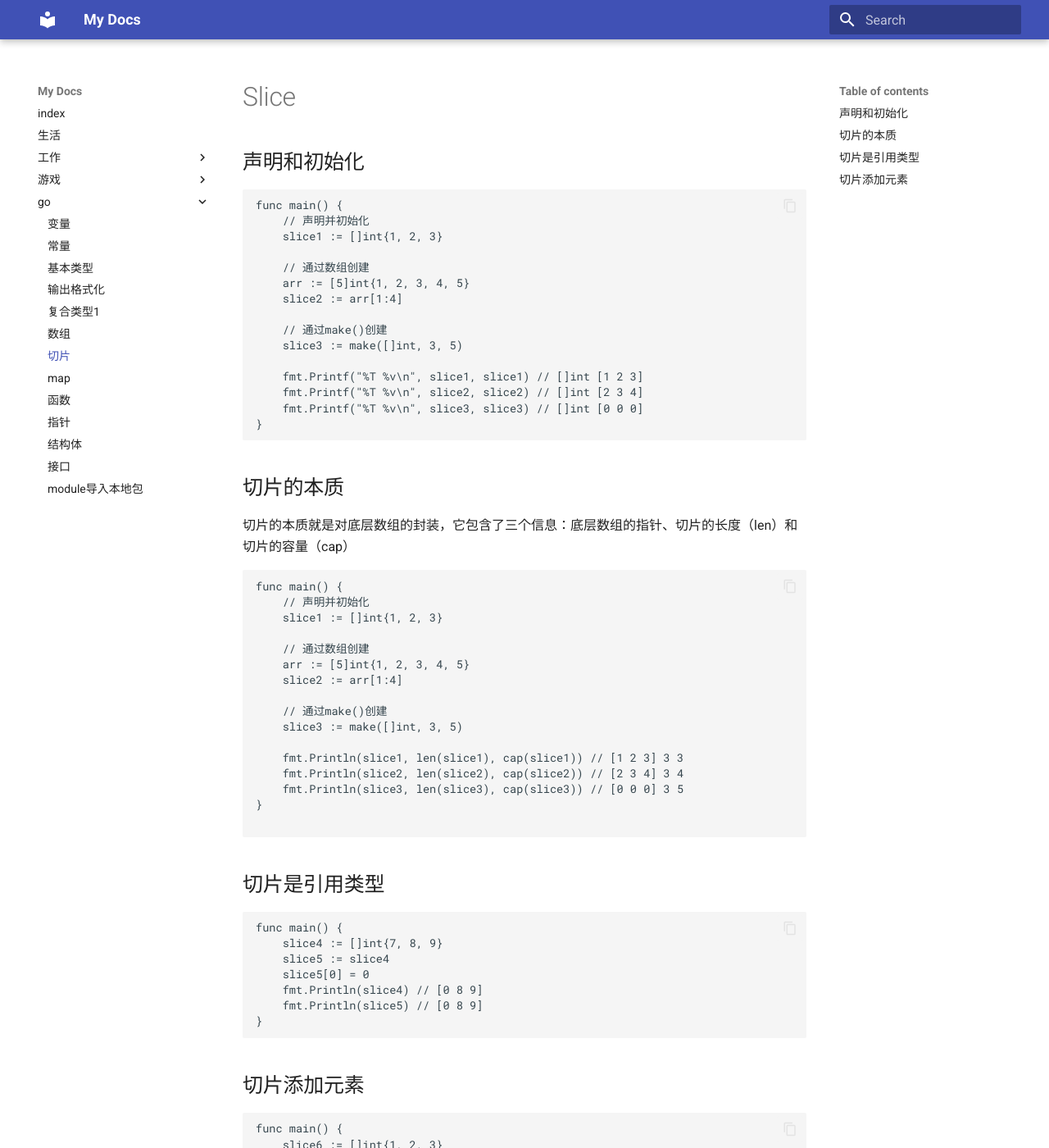
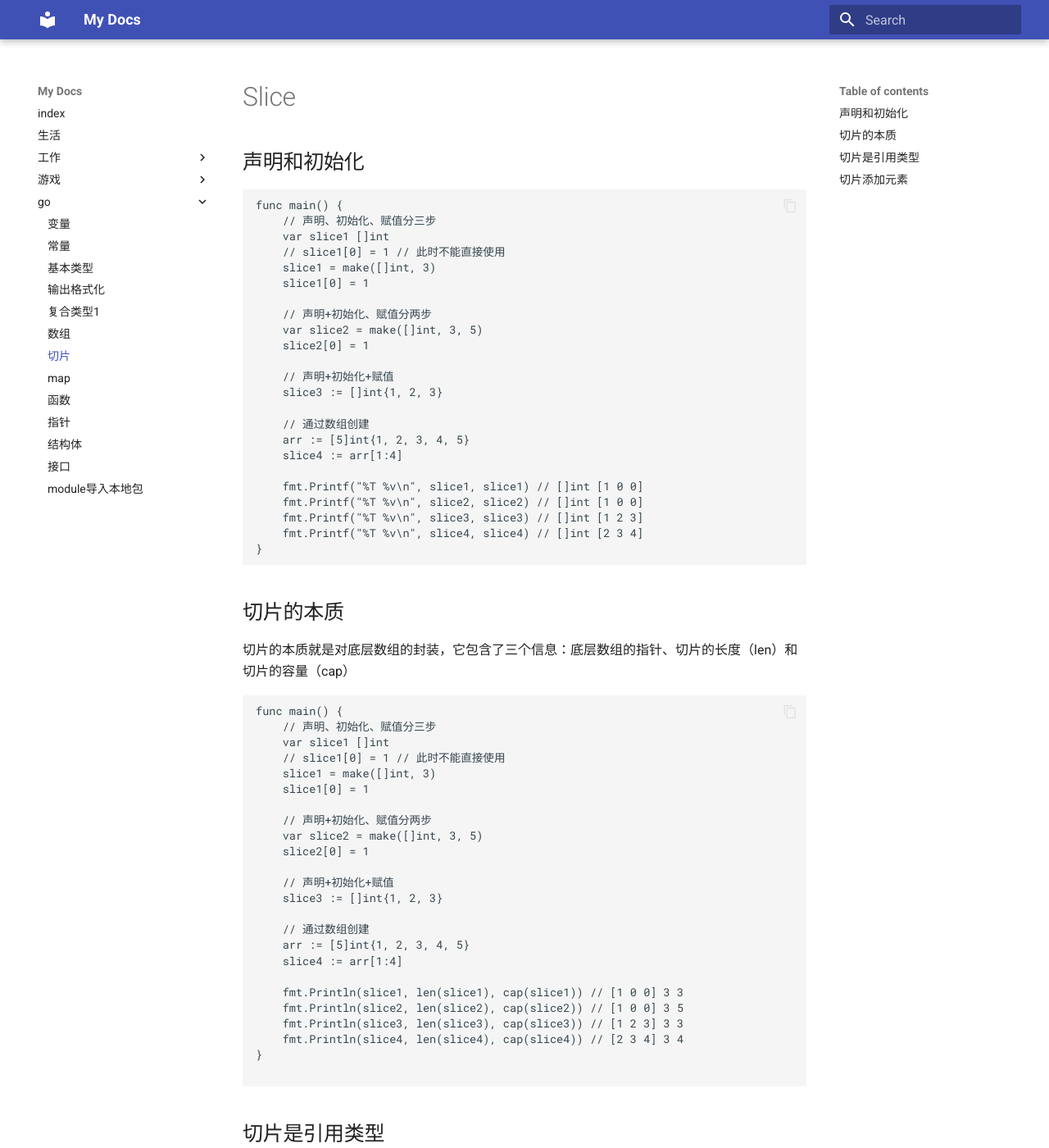
Before and after one commit to hjfeng1988/my-site, an MkDocs documentation site: the page built from docs/go/slice.md, in a window 1280 px wide and 1400 px high. Shown: the whole window at 82% size. Built offline with MkDocs 1.6.1 and Material for MkDocs 9.7.7, drawn with Linux system fonts in a browser that asks for light colours.

Commit message:
update go slice

````diff
--- a/docs/go/slice.md
+++ b/docs/go/slice.md
@@ -3,19 +3,27 @@
 ## 声明和初始化
 ```
 func main() {
-	// 声明并初始化
-	slice1 := []int{1, 2, 3}
+	// 声明、初始化、赋值分三步
+	var slice1 []int
+	// slice1[0] = 1 // 此时不能直接使用
+	slice1 = make([]int, 3)
+	slice1[0] = 1
+
+	// 声明+初始化、赋值分两步
+	var slice2 = make([]int, 3, 5)
+	slice2[0] = 1
+
+	// 声明+初始化+赋值
+	slice3 := []int{1, 2, 3}
 
 	// 通过数组创建
 	arr := [5]int{1, 2, 3, 4, 5}
-	slice2 := arr[1:4]
+	slice4 := arr[1:4]
 
-	// 通过make()创建
-	slice3 := make([]int, 3, 5)
-
-	fmt.Printf("%T %v\n", slice1, slice1) // []int [1 2 3]
-	fmt.Printf("%T %v\n", slice2, slice2) // []int [2 3 4]
-	fmt.Printf("%T %v\n", slice3, slice3) // []int [0 0 0]
+	fmt.Printf("%T %v\n", slice1, slice1) // []int [1 0 0]
+	fmt.Printf("%T %v\n", slice2, slice2) // []int [1 0 0]
+	fmt.Printf("%T %v\n", slice3, slice3) // []int [1 2 3]
+	fmt.Printf("%T %v\n", slice4, slice4) // []int [2 3 4]
 }
 ```
 
@@ -23,19 +31,27 @@ func main() {
 切片的本质就是对底层数组的封装，它包含了三个信息：底层数组的指针、切片的长度（len）和切片的容量（cap）
 ```
 func main() {
-	// 声明并初始化
-	slice1 := []int{1, 2, 3}
+	// 声明、初始化、赋值分三步
+	var slice1 []int
+	// slice1[0] = 1 // 此时不能直接使用
+	slice1 = make([]int, 3)
+	slice1[0] = 1
+
+	// 声明+初始化、赋值分两步
+	var slice2 = make([]int, 3, 5)
+	slice2[0] = 1
+
+	// 声明+初始化+赋值
+	slice3 := []int{1, 2, 3}
 
 	// 通过数组创建
 	arr := [5]int{1, 2, 3, 4, 5}
-	slice2 := arr[1:4]
+	slice4 := arr[1:4]
 
-	// 通过make()创建
-	slice3 := make([]int, 3, 5)
-
-	fmt.Println(slice1, len(slice1), cap(slice1)) // [1 2 3] 3 3
-	fmt.Println(slice2, len(slice2), cap(slice2)) // [2 3 4] 3 4
-	fmt.Println(slice3, len(slice3), cap(slice3)) // [0 0 0] 3 5
+	fmt.Println(slice1, len(slice1), cap(slice1)) // [1 0 0] 3 3
+	fmt.Println(slice2, len(slice2), cap(slice2)) // [1 0 0] 3 5
+	fmt.Println(slice3, len(slice3), cap(slice3)) // [1 2 3] 3 3
+	fmt.Println(slice4, len(slice4), cap(slice4)) // [2 3 4] 3 4
 }
 
 ```
````
